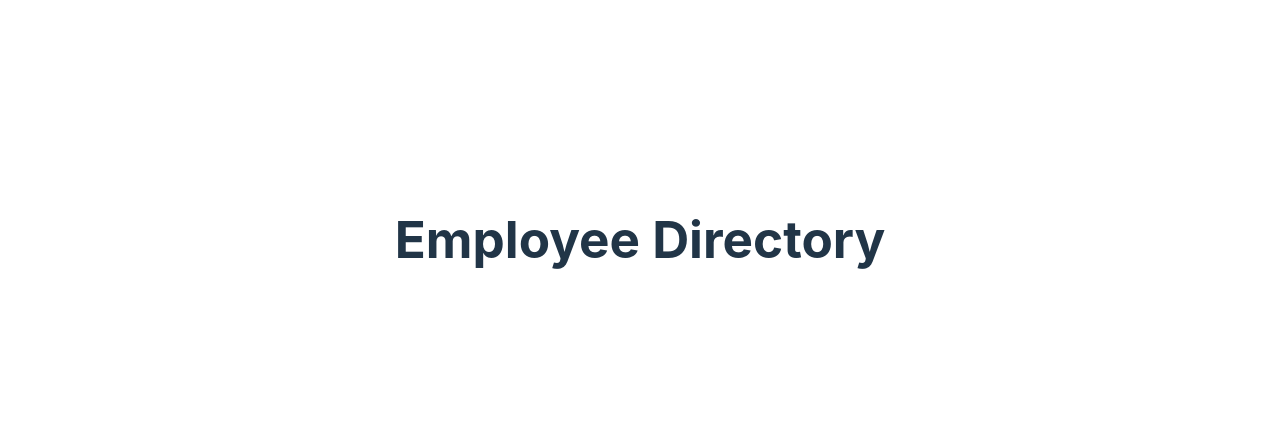
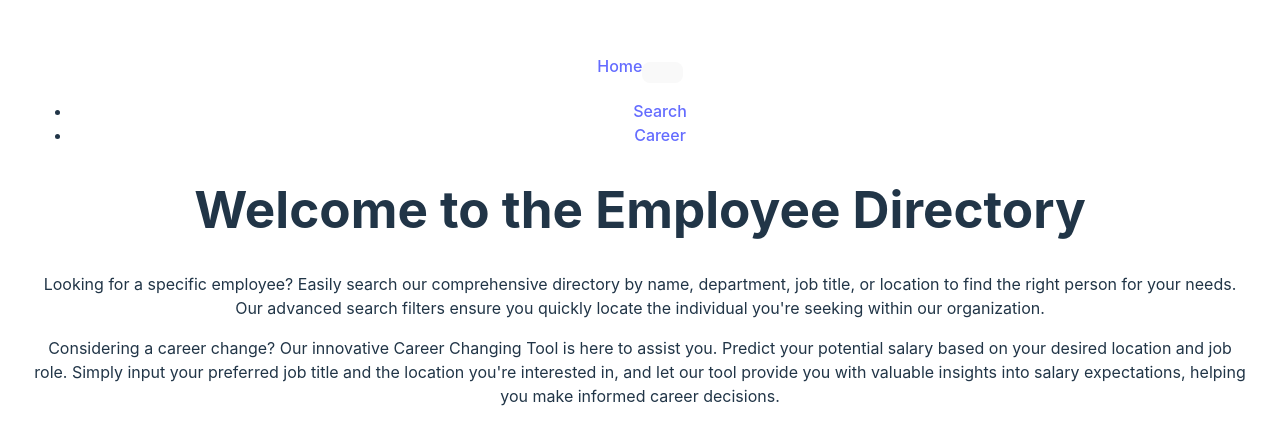
Before and after one commit to Enock619/employee-portal, a React (Vite) app in the folder react/: page / in a window 1280 px wide. Shown: the part 161-606 px from the top of the page. Built offline with nearby package versions, Linux system fonts and the light colour scheme; no server answers.

Commit message:
updated Homepage

```diff
--- a/react/src/App.jsx
+++ b/react/src/App.jsx
@@ -2,6 +2,7 @@ import { useState, useEffect } from 'react'
 import reactLogo from './assets/react.svg'
 import viteLogo from '/vite.svg'
 import './App.css'
+import Nav from './components/Nav'
 import {
   BrowserRouter as Router,
   Route,
@@ -38,7 +39,9 @@ function App() {
   }, []);
 
   return (
+
     <Router>
+          <Nav />
          <Routes>
           <Route path='/' element={<Home />} />
           {/* <Route path='/login' element={<Login />} /> */}
--- a/react/src/components/Home.jsx
+++ b/react/src/components/Home.jsx
@@ -1,10 +1,26 @@
 import React from "react";
 
-const Home = () =>{
+const Home = () => {
 
     return (
         <>
-        <h1>Employee Directory</h1>
+            <div>
+                <h1>Welcome to the Employee Directory</h1>
+                <div>
+                <p>Looking for a specific employee? Easily search our comprehensive directory by name,
+                    department, job title, or location to find the right person for your needs.
+                    Our advanced search filters ensure you quickly locate the individual
+                    you're seeking within our organization.
+                </p>
+                </div>
+                <div>
+                    <p>Considering a career change? Our innovative Career Changing Tool is here to assist you.
+                         Predict your potential salary based on your desired location and job role. Simply input
+                          your preferred job title and the location you're interested in, and let our tool provide
+                          you with valuable insights into salary expectations, helping you make informed career decisions.
+                          </p>
+                </div>
+            </div>
         </>
     )
 }
--- /dev/null
+++ b/react/src/components/Nav.jsx
@@ -0,0 +1,29 @@
+import React from "react";
+
+const Nav = () => {
+    return (
+        <><nav class="navbar navbar-expand-lg bg-body-tertiary">
+            <div class="container-fluid">
+                <a class="navbar-brand" href="#">Home</a>
+                <button class="navbar-toggler" type="button" data-bs-toggle="collapse" data-bs-target="#navbarText" aria-controls="navbarText" aria-expanded="false" aria-label="Toggle navigation">
+                    <span class="navbar-toggler-icon"></span>
+                </button>
+                <div class="collapse navbar-collapse" id="navbarText">
+                    <ul class="navbar-nav me-auto mb-2 mb-lg-0">
+
+                        <li class="nav-item">
+                            <a class="nav-link" href="#">Search</a>
+                        </li>
+                        <li class="nav-item">
+                            <a class="nav-link" href="#">Career</a>
+                        </li>
+                    </ul>
+                </div>
+            </div>
+        </nav>
+        </>
+    )
+}
+
+
+export default Nav;
```
